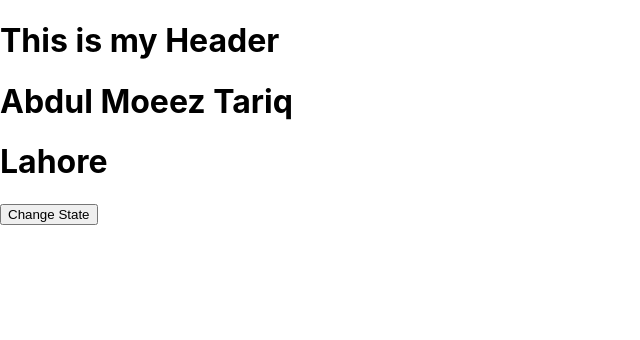
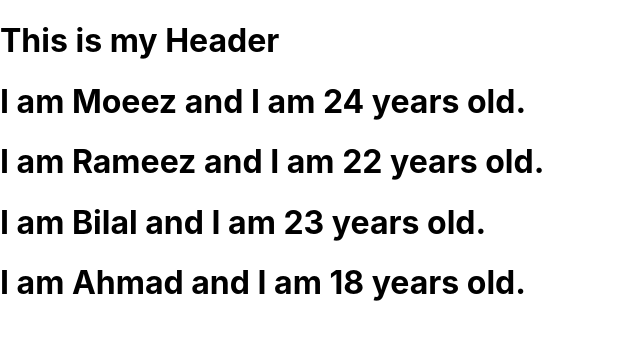
Before and after one commit to abdul-moeez-tariq/react-journey, a React (Create React App) app: page / in a window 1280 px wide. Shown: the top 340 px of the page, without its empty margins (0-640 px from the left). Built offline with nearby package versions, Linux system fonts and the light colour scheme.

Commit message:
Update react-journey

```diff
--- a/src/App.js
+++ b/src/App.js
@@ -44,7 +44,17 @@ import Header from "./components/Header";
 // React Lifecycle Methods
 // import Mounting from "./reactLifecycle/Mounting";
 // import Updating from "./reactLifecycle/Updating";
-import UpdatingMethods from "./reactLifecycle/UpdatingMethods";
+// import UpdatingMethods from "./reactLifecycle/UpdatingMethods";
+// import UnMountingParent from "./reactLifecycle/UnMountingParent";
+
+// PassingMethodAsProps
+// import ParentComponent from "./passingMethodAsProps/ParentComponent";
+
+// Condtional Rendering
+// import Conditionals from "./conditionalRendering/Conditionals";
+
+// List / Array Rendering
+import Students from "./listRendering/Students";
 
 // Class Component
 class App extends React.Component {
@@ -99,7 +109,17 @@ class App extends React.Component {
         {/* React Lifecycle Methods */}
         {/* <Mounting city="Lahore" /> */}
         {/* <Updating /> */}
-        <UpdatingMethods city="Lahore" />
+        {/* <UpdatingMethods city="Lahore" /> */}
+        {/* <UnMountingParent /> */}
+
+        {/* PassingMethodAsProps */}
+        {/* <ParentComponent /> */}
+
+        {/* Conditional Rendering */}
+        {/* <Conditionals /> */}
+
+        {/* List / Array Rendering */}
+        <Students />
       </>
     );
   }
--- /dev/null
+++ b/src/conditionalRendering/Conditionals.js
@@ -0,0 +1,55 @@
+import React from "react";
+import Component1 from "./Component1";
+import Component2 from "./Component2";
+
+// if condition
+// function Conditionals() {
+//   const name = "Tariq";
+//   if (name === "Moeez") {
+//     return <Component1 />;
+//   } else {
+//     return <Component2 />;
+//   }
+// }
+
+// export default Conditionals;
+
+// Returning JSX
+// function Conditionals() {
+//   const name = "Tariq";
+//   let data;
+//   if (name === "Moeez") {
+//     data = <Component1 />;
+//   } else {
+//     data = <Component2 />;
+//   }
+
+//   return <div>{data}</div>;
+// }
+
+// export default Conditionals;
+
+// Logical AND Operator
+// function Conditionals() {
+//   const name = "Moeez";
+
+//   return <div>{name === "Moeez" && <h1>Hello Moeez</h1>}</div>;
+// }
+
+// export default Conditionals;
+
+// Ternary Operator
+function Conditionals() {
+  const name = "Tariq";
+//   const age = 24;
+
+  return (
+    // <div>{age > 18 ? <h1> You can vote</h1> : <h1>You cannot vote</h1>}</div>
+    <div>
+      {/* Component Rendering */}
+      {name === "Moeez" ? <Component1 /> : <Component2 />}
+    </div>
+  );
+}
+
+export default Conditionals;
--- /dev/null
+++ b/src/listRendering/Student.js
@@ -0,0 +1,13 @@
+import React from "react";
+
+function Student({ std }) {
+  return (
+    <div>
+      <h1>
+        I am {std.name} and I am {std.age} years old.
+      </h1>
+    </div>
+  );
+}
+
+export default Student;
--- /dev/null
+++ b/src/listRendering/Students.js
@@ -0,0 +1,73 @@
+// import React from "react";
+
+// // --- Arrays List Rendering ---
+// function Students() {
+//   //   const students = ["Moeez", "Rameez", "Zaid", "Ahmad"];
+
+//   const numbers = [2, 4, 6, 8, 10];
+
+//   //   Stored in a variable and returned in JSX
+//   const result = numbers.map((num) => <h1>{(num = num * 2)}</h1>);
+
+//   return (
+//     <div>
+//       {/* Expression */}
+//       {/* {students.map((std) => (
+//         <h1>{std}</h1>
+//       ))} */}
+
+//       {/* Numbers Array / list */}
+//       {/* {numbers.map((num) => (
+//         <h1>{num}</h1>
+//       ))} */}
+
+//       {/* Multiplied numbers with 2 */}
+//       {/* {numbers.map((num) => (
+//         <h1>{(num = num * 2)}</h1>
+//       ))} */}
+
+//       {result}
+//     </div>
+//   );
+// }
+
+// export default Students;
+
+//  --- Object  Rendering ---
+import React from "react";
+import Student from "./Student";
+
+function Students() {
+  const students = [
+    {
+      id: 1,
+      name: "Moeez",
+      age: 24,
+    },
+    {
+      id: 2,
+      name: "Rameez",
+      age: 22,
+    },
+    {
+      id: 3,
+      name: "Bilal",
+      age: 23,
+    },
+    {
+      id: 4,
+      name: "Ahmad",
+      age: 18,
+    },
+  ];
+  return (
+    <div>
+      {/* map returns data in Array form. */}
+      {students.map((std) => (
+        <Student std={std} />
+      ))}
+    </div>
+  );
+}
+
+export default Students;
--- /dev/null
+++ b/src/passingMethodAsProps/ParentComponent.js
@@ -0,0 +1,16 @@
+import React, { Component } from "react";
+import ChildComponent from "./ChildComponent";
+
+export default class parentComponent extends Component {
+  ParentMethod = (childName, surname) => {
+    alert("Hello from parent component " + childName + " " + surname);
+  };
+
+  render() {
+    return (
+      <div>
+        <ChildComponent callMethod={this.ParentMethod} />
+      </div>
+    );
+  }
+}
--- /dev/null
+++ b/src/reactLifecycle/UnMountingParent.js
@@ -0,0 +1,35 @@
+import React, { Component } from "react";
+import UnMountingChild from "./UnMountingChild";
+
+export default class UnMountingParent extends Component {
+  // constructor
+  constructor(props) {
+    super(props);
+
+    this.state = {
+      active: true,
+    };
+  }
+
+  // Event Handler
+  changeState = () => {
+    this.setState({
+      active: false,
+    });
+  };
+
+  render() {
+    console.log("UnMountingParent called...");
+    return (
+      <div>
+        {/* <h1>Abdul Moeez Tariq</h1> */}
+        {this.state.active ? (
+          <UnMountingChild />
+        ) : (
+          <h1>Component Deleted...</h1>
+        )}
+        <button onClick={this.changeState}>Change State</button>
+      </div>
+    );
+  }
+}
--- a/src/reactLifecycle/UpdatingMethods.js
+++ b/src/reactLifecycle/UpdatingMethods.js
@@ -33,9 +33,27 @@ export default class UpdatingMethods extends Component {
     // console.log("shouldComponentUpdate called ...");
     console.log(nextProps);
     console.log(nextState);
-    return false; // if false then the render function will not work
+    return true;
+    // return false; // if false then the render function will not work
   }
 
+  // 4 --- Updating Fourth Method ---
+  getSnapshotBeforeUpdate(prevProps, prevState) {
+    console.log("getSnapshotBeforeUpdate called...");
+    console.log(prevProps);
+    console.log(prevState);
+    return true;
+  }
+
+  // 5 --- Updating Fifth Method ---
+  componentDidUpdate(prevProps, prevState, snapshot) {
+    console.log("componentDidUpdate called...");
+    console.log(prevProps);
+    console.log(prevState);
+    console.log(snapshot);
+  }
+
+  // 3 --- Updating Third Method ---
   render() {
     return (
       <div>
```
Also changed, not shown: src/conditionalRendering/Component1.js (added, +11 -0 lines), src/conditionalRendering/Component2.js (added, +11 -0 lines), src/passingMethodAsProps/ChildComponent.js (added, +35 -0 lines), src/reactLifecycle/UnMountingChild.js (added, +16 -0 lines).
